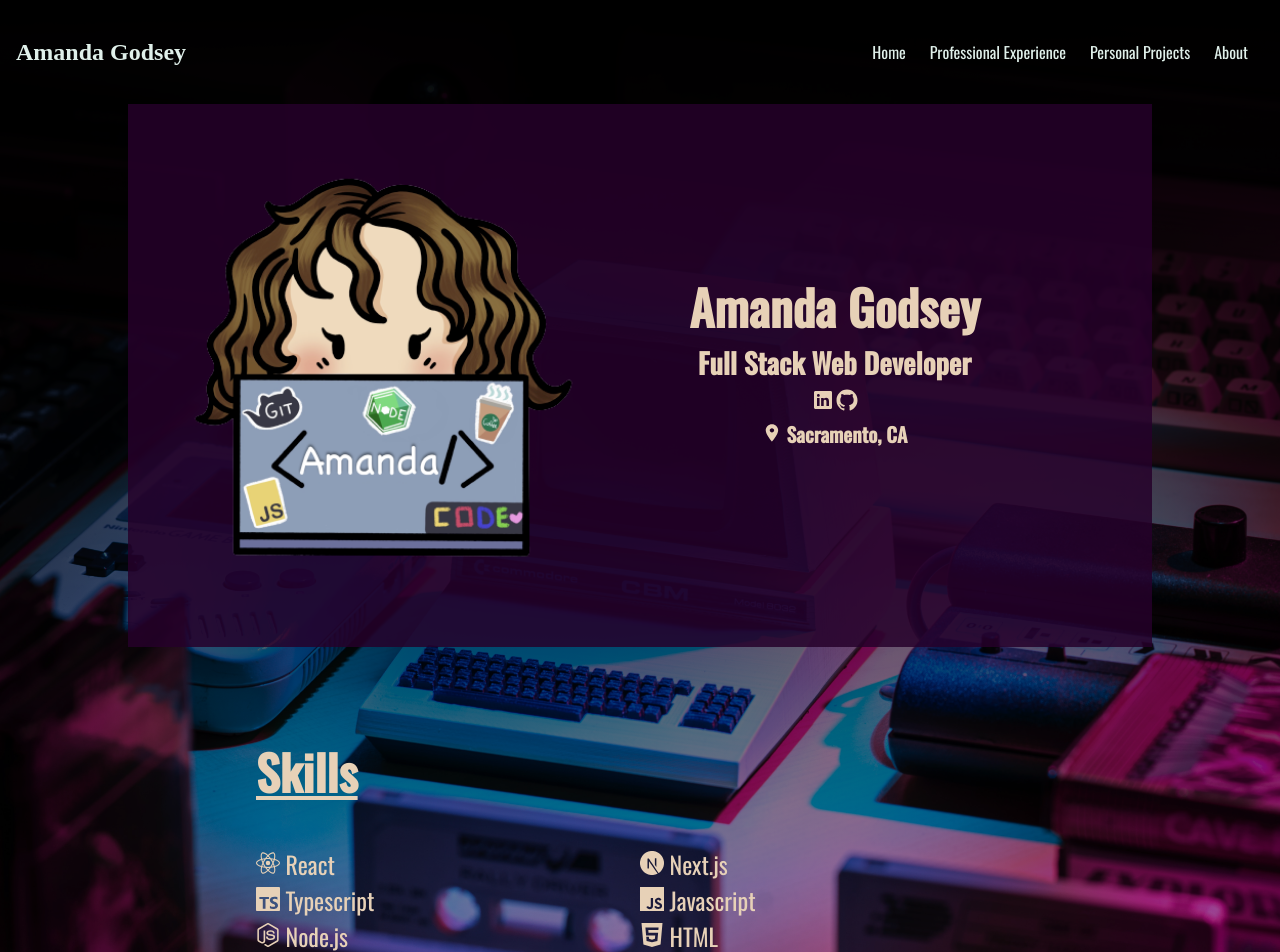
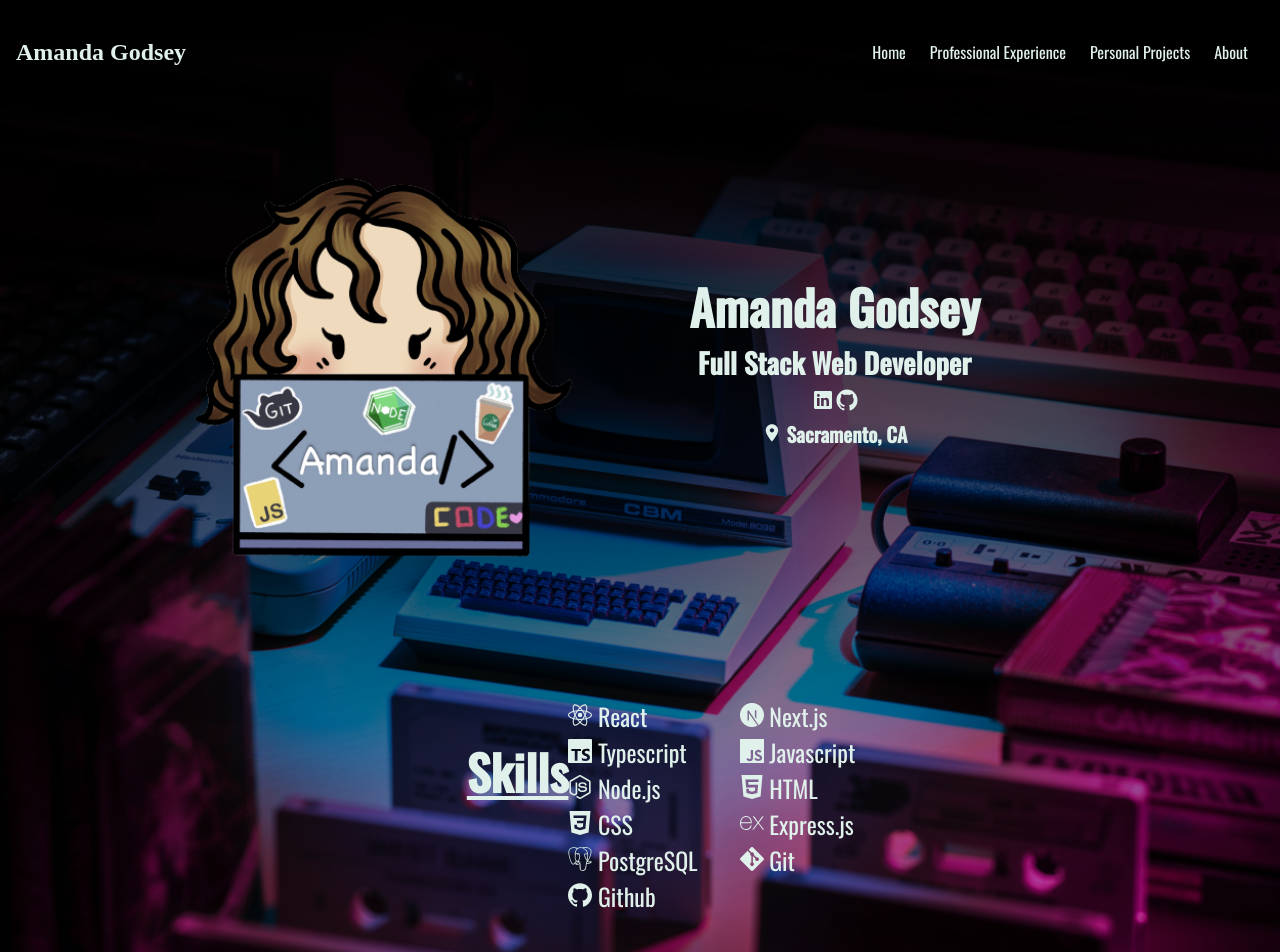
Before and after one commit to mander-pander/newPortfolio, a Next.js app: page / in a window 1280 px wide. Shown: the top 952 px of the page. Built offline with nearby package versions, Linux system fonts and the light colour scheme; a web font is replaced by a local one.

Commit message:
adjusted home page layout

```diff
--- a/styles/Home.module.css
+++ b/styles/Home.module.css
@@ -1,9 +1,7 @@
 .main {
   display: flex;
   flex-direction: column;
-  justify-content: center;
-  color: #E7D1B7;
-  height: 100%;
+  min-height: 100vh;
 }
 
 .info {
@@ -63,7 +61,6 @@
       "avatar name";
       /* "avatar social"; */
     font-size: x-large;
-    background-color: #26012Ad6;
     padding-bottom: 3%;
   }
 
@@ -82,12 +79,21 @@
     align-self: center;
   }
 
+  .skillContainer {
+    display: flex;
+    justify-content: center;
+
+  }
+
   .skills {
-    column-gap: normal;
+    column-gap: 20%;
+  }
+
+  .skills > p {
+    width: max-content;
   }
 
   .title {
     font-size: xxx-large;
-    text-align: left;
   }
 }
```
